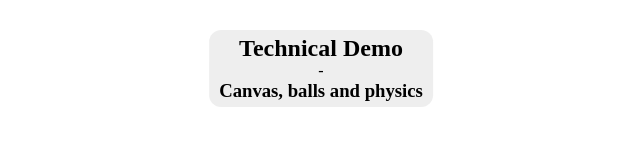
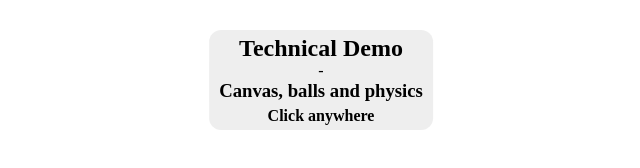
Before and after one commit to ko-dever/demo-canvas-physics, a website built with Parcel: page src/index.html in a window 1280 px wide. Shown: the whole page, without its empty margins (319-959 px from the left). Built offline with nearby package versions, Linux system fonts and the light colour scheme.

Commit message:
Add a subtitle as an instruction

```diff
--- a/src/index.html
+++ b/src/index.html
@@ -13,6 +13,7 @@
         <h2>Technical Demo</h2>
         <div>-</div>
         <h3>Canvas, balls and physics</h3>
+        <h4>Click anywhere</h4>
     </header>
 
     <section class="playground" data-playground>
--- a/src/main.css
+++ b/src/main.css
@@ -65,7 +65,7 @@ header :first-child {
 }
 
 header :last-child {
-    padding-bottom: var(--headerPadding);
+    padding: var(--headerPadding) 0;
 
     -webkit-border-bottom-left-radius: var(--headerRadius);
        -moz-border-bottom-left-radius: var(--headerRadius);
```
